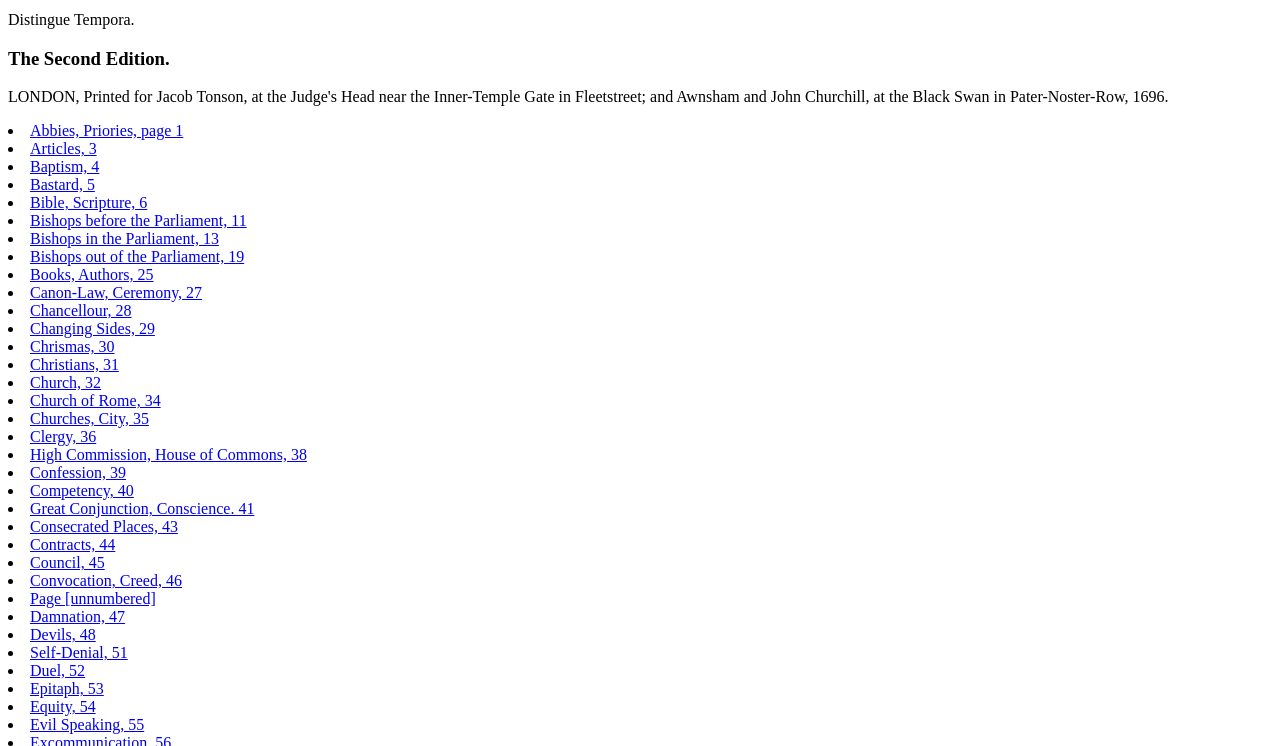
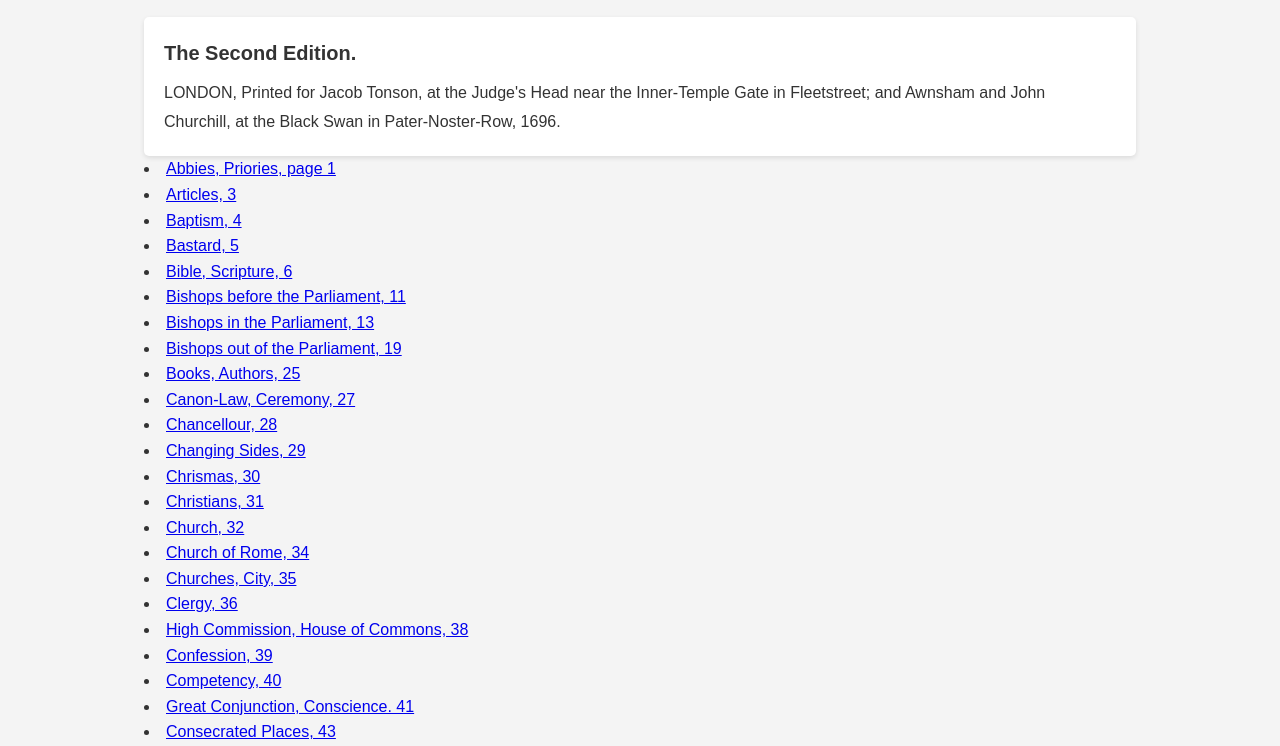
Before and after one commit to 3willows/johnSeldenTableTalk, a plain HTML site: page index.html in a window 1280 px wide. Shown: the part 116-862 px from the top of the page. Drawn offline with Linux system fonts and the light colour scheme.

Commit message:
rename files for easy deployment

```diff
--- a/title.html
+++ b/index.html
@@ -3,7 +3,7 @@
 <head>
   <meta charset="UTF-8">
   <title>Table-Talk</title>
-  <link rel="stylesheet" href="titletitletitletitletitletitletitletitletitle.css">
+  <link rel="stylesheet" href="app.css">
 </head>
 <body>
   <header>
```
Also changed, not shown: app.css (renamed from title.css).
